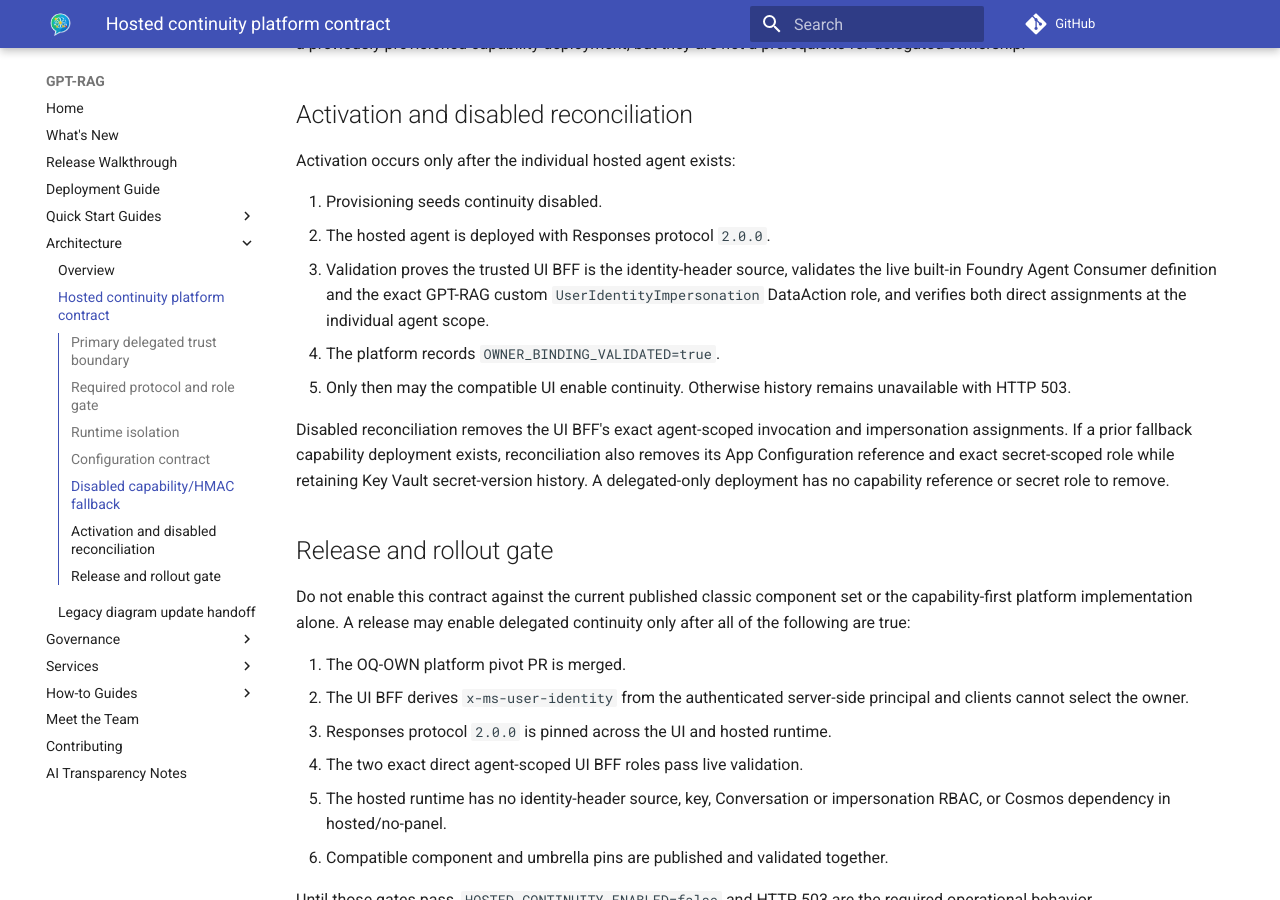
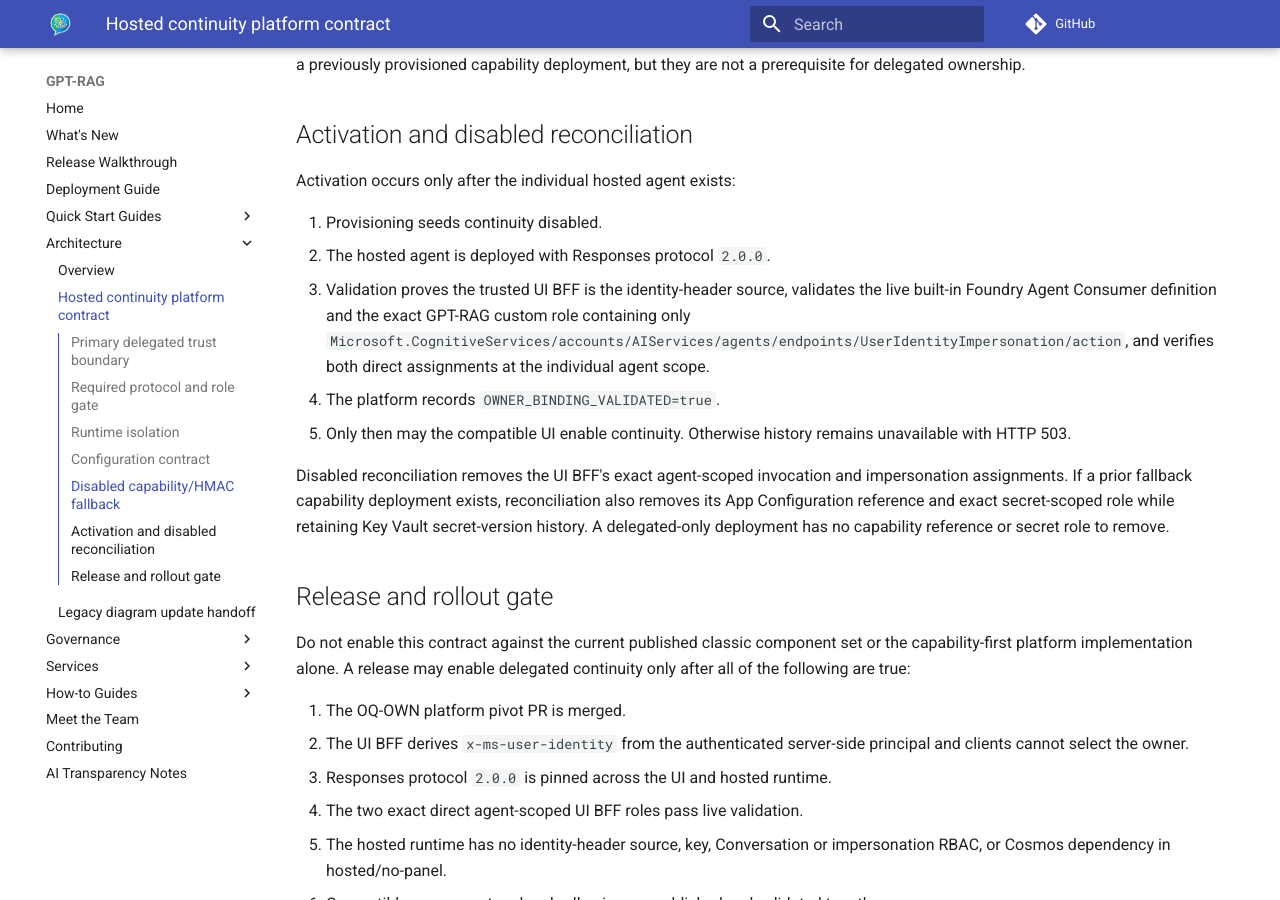
Before and after one commit to Azure/GPT-RAG, an MkDocs documentation site: the page built from docs/hosted_continuity_platform_contract.md, in a window 1280 px wide and 900 px high, scrolled down 2977 px. Built offline with MkDocs 1.6.1 and Material for MkDocs 9.7.7, drawn with Linux system fonts in a browser that asks for light colours; comment, search, counter and statistics services are not loaded; some of the changed text lies outside the part shown.

Commit message:
docs: spell out owner binding DataAction
Document the exact single DataAction required by the custom UI BFF role.

Co-authored-by: Copilot App <223556219+Copilot@users.noreply.github.com>

```diff
--- a/docs/hosted_continuity_platform_contract.md
+++ b/docs/hosted_continuity_platform_contract.md
@@ -54,7 +54,7 @@ Activation must prove all of these conditions together:
 | Protocol | Hosted requests use Responses protocol `2.0.0`. Other protocol versions or the legacy Invocations contract do not satisfy OQ-OWN. |
 | Owner header | The trusted UI BFF derives and sends `x-ms-user-identity`; client-supplied identity is not authoritative. |
 | Invocation role | Built-in **Foundry Agent Consumer** (`eed3b665-ab3a-47b6-8f48-c9382fb1dad6`) is assigned directly to the UI BFF at the individual hosted-agent scope. |
-| Impersonation role | The exact GPT-RAG custom role containing only the reviewed `UserIdentityImpersonation` DataAction is assigned directly to the UI BFF at the same individual agent scope. |
+| Impersonation role | The exact GPT-RAG custom role containing only `Microsoft.CognitiveServices/accounts/AIServices/agents/endpoints/UserIdentityImpersonation/action` is assigned directly to the UI BFF at the same individual agent scope. |
 | Validation result | Deployment records `OWNER_BINDING_VALIDATED=true` only after the live role definitions, direct assignments, exact scope, protocol, and identity-source behavior pass validation. |
 
 Broader project-, account-, resource-group-, subscription-, or
@@ -132,8 +132,9 @@ Activation occurs only after the individual hosted agent exists:
 2. The hosted agent is deployed with Responses protocol `2.0.0`.
 3. Validation proves the trusted UI BFF is the identity-header source, validates
    the live built-in Foundry Agent Consumer definition and the exact GPT-RAG
-   custom `UserIdentityImpersonation` DataAction role, and verifies both direct
-   assignments at the individual agent scope.
+   custom role containing only
+   `Microsoft.CognitiveServices/accounts/AIServices/agents/endpoints/UserIdentityImpersonation/action`,
+   and verifies both direct assignments at the individual agent scope.
 4. The platform records `OWNER_BINDING_VALIDATED=true`.
 5. Only then may the compatible UI enable continuity. Otherwise history remains
    unavailable with HTTP 503.
```
Also changed, not shown: docs/architecture.md (+4 -3 lines), docs/architecture_legacy_diagram_handoff.md (+1 -1 lines), docs/deploy.md (+2 -1 lines), docs/howto_authentication.md (+4 -3 lines).
